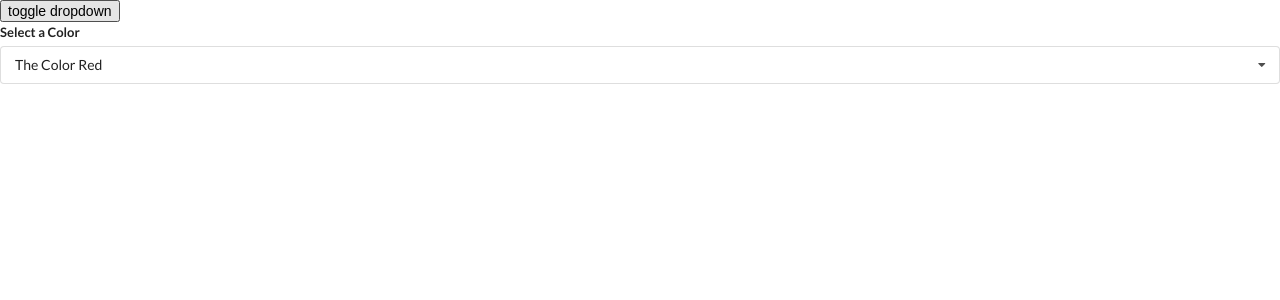
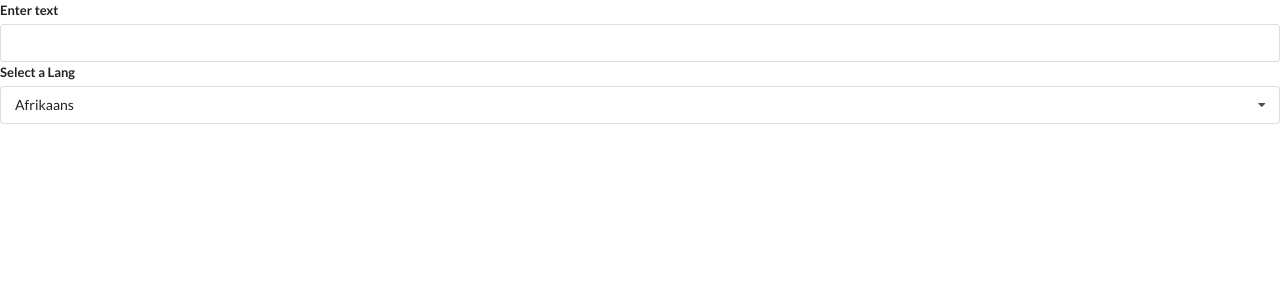
Before and after one commit to AbdulAahad13/widgets-app-react, a React (Create React App) app: page / in a window 1280 px wide. Shown: the top 300 px of the page. Built offline with nearby package versions, Linux system fonts and the light colour scheme.

Commit message:
Add files via upload

```diff
--- a/src/App.js
+++ b/src/App.js
@@ -2,6 +2,7 @@
 import Accordion from "./components/Accordion";
 import Search from "./components/Search";
 import Dropdown from "./components/Dropdown";
+import Translate from "./components/Translate";
 
 const items = [
   {
@@ -34,18 +35,19 @@
 ];
 
 const App = () => {
-  const [selected, setSelected] = useState(options[0]);
-  const [showDropdown, setShowDropdown] = useState(true);
+  // const [selected, setSelected] = useState(options[0]);
+  // const [showDropdown, setShowDropdown] = useState(true);
   return (
     <div>
-      <button onClick={() => setShowDropdown(!showDropdown)}>toggle dropdown</button>
+      <Translate/>
+      {/* <button onClick={() => setShowDropdown(!showDropdown)}>toggle dropdown</button>
       { showDropdown ?
         <Dropdown
           selected={selected}
           onSelectedChange={setSelected}
           options={options}
         /> : null
-      }
+      } */}
 
     </div>
   );
--- a/src/components/Dropdown.js
+++ b/src/components/Dropdown.js
@@ -1,20 +1,19 @@
 import React, { useState, useEffect, useRef } from 'react';
 
-const Dropdown = ({ options, selected, onSelectedChange }) => {
+const Dropdown = ({ options, label, selected, onSelectedChange }) => {
     const [open, setOpen] = useState(false);
     const ref = useRef();
     useEffect(() => {
-        document.body.addEventListener(
-            "click",
-            (event) => {
-                if (ref.current.contains(event.target)) {
-                    return;
-                }
-                setOpen(false);
-            });
-
+        const onBodyClick =
+        (event) => {
+            if (ref.current.contains(event.target)) {
+                return;
+            }
+            setOpen(false);
+        };
+         document.body.addEventListener('click', onBodyClick);
             return ()=>{
-
+                document.body.removeEventListener('click', onBodyClick)
             };
     }, []);
     const renderedOptions = options.map((option) => {
@@ -36,7 +35,7 @@
     return (
         <div ref={ref} className="ui form">
             <div className="field">
-                <label className="label">Select a Color</label>
+                <label className="label">{label}</label>
                 <div className={`ui selection dropdown ${open ? 'visible active' : ''} `} onClick={() => setOpen(!open)}>
                     <i className="dropdown icon"></i>
                     <div className="text">{selected.label}</div>
--- /dev/null
+++ b/src/components/Translate.js
@@ -0,0 +1,47 @@
+import React, { useState } from 'react'
+import Dropdown from './Dropdown'
+
+const options = [
+    {
+        label: 'Afrikaans',
+        value: 'af'
+    },
+    {
+        label: 'Arabic',
+        value: 'ar'
+    },
+    {
+        label: 'Hindi',
+        value: 'hi'
+    },
+];
+const Translate = () => {
+    const [language, setLanguage] = useState(options[0]);
+
+    const [text, setText] = useState('')
+
+    return (
+        <div>
+            <div className='ui form'>
+                <div className='field'>
+                    <label>Enter text</label>
+                    <input value={text}
+                        onChange={(e) => setText(e.target.value)}>
+
+                    </input>
+                </div>
+
+
+            </div>
+
+            <Dropdown
+                label='Select a Lang'
+                selected={language}
+                onSelectedChange={setLanguage}
+                options={options}
+            />
+        </div>
+    )
+}
+
+export default Translate
```
